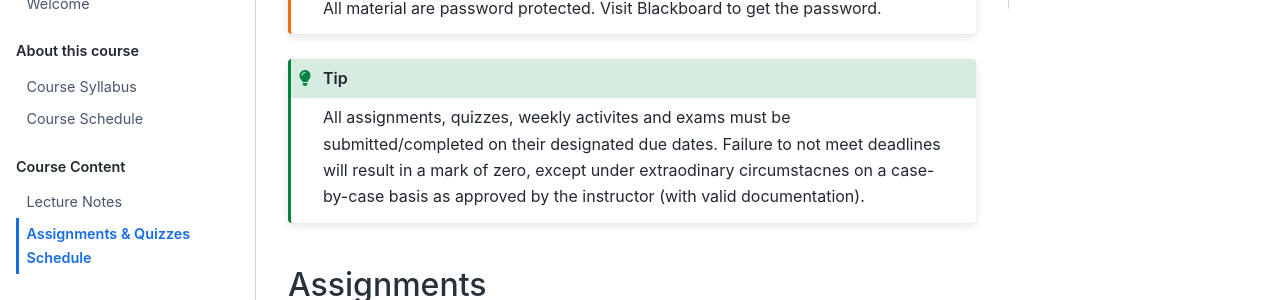
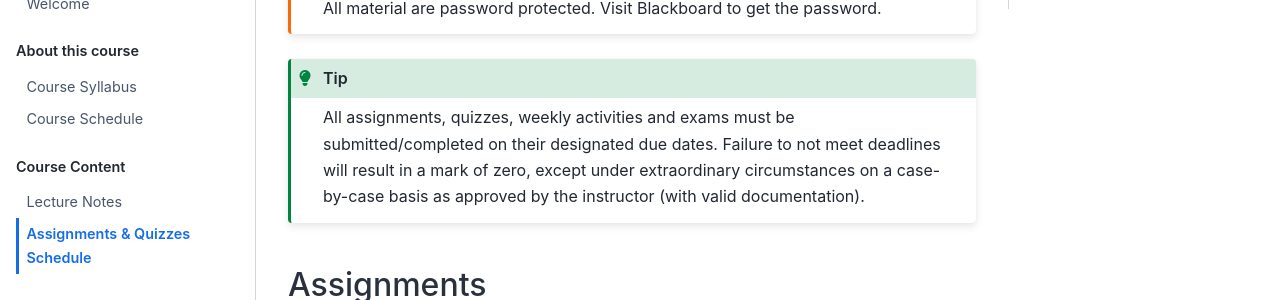
Before and after one commit to Parsa-Rajabi/cis-385, a Jupyter Book: the page built from assignments_quizzes.md, in a window 1280 px wide and 900 px high. Shown: the part 194-494 px from the top of the window. Built offline with Jupyter Book 1.0.4 settings and Sphinx 7.4.7 and the Sphinx Book theme 1.1.4, drawn with Linux system fonts in a browser that asks for light colours.

Commit message:
fixed spelling

````diff
--- a/assignments_quizzes.md
+++ b/assignments_quizzes.md
@@ -5,7 +5,7 @@ All material are password protected. Visit Blackboard to get the password.
 ```
 
 ```{tip}
-All assignments, quizzes, weekly activites and exams must be submitted/completed on their designated due dates. Failure to not meet deadlines will result in a mark of zero, except under extraodinary circumstacnes on a case-by-case basis as approved by the instructor (with valid documentation).
+All assignments, quizzes, weekly activities and exams must be submitted/completed on their designated due dates. Failure to not meet deadlines will result in a mark of zero, except under extraordinary circumstances on a case-by-case basis as approved by the instructor (with valid documentation).
 ```
 
 ## Assignments
````
Also changed, not shown: about/syllabus.md (+1 -1 lines).
